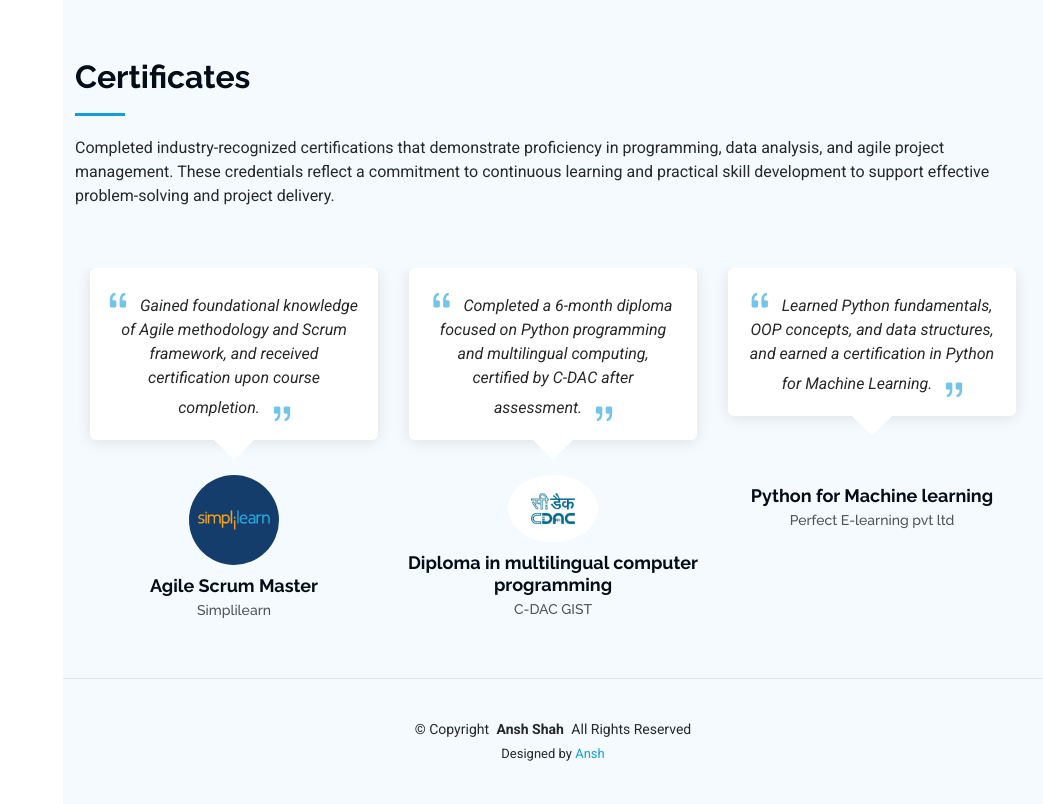
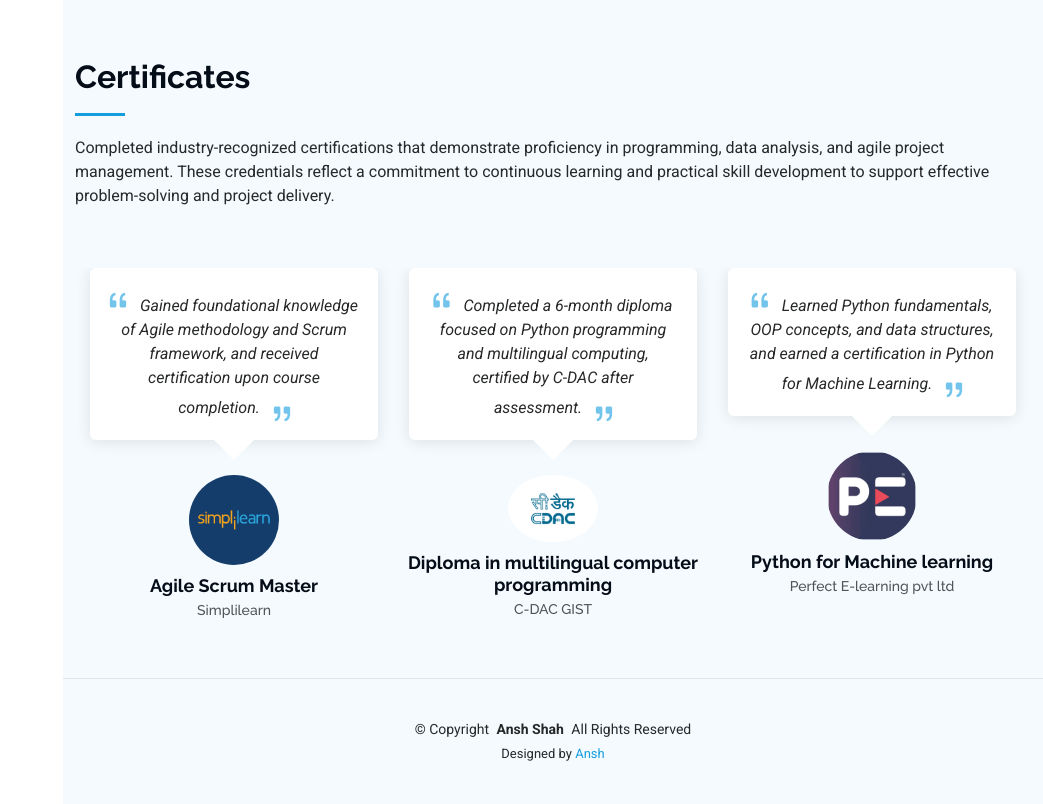
Before and after one commit to anshshah82/portfolio, a plain HTML site: page index.html in a window 1280 px wide. Shown: the part 4113-4917 px from the top of the page, without its empty margins (237-1280 px from the left). Drawn offline with Linux system fonts and the light colour scheme.

Commit message:
Update index.html

```diff
--- a/index.html
+++ b/index.html
@@ -437,7 +437,7 @@
                   <span>Learned Python fundamentals, OOP concepts, and data structures, and earned a certification in Python for Machine Learning.</span>
                   <i class="bi bi-quote quote-icon-right"></i>
                 </p>
-                <img src="PERFECT E‑LEARNiNG.webp" class="testimonial-img" alt="">
+                <img src="perfect e-learning.webp" class="testimonial-img" alt="">
                 <h3>Python for Machine learning</h3>
                 <h4>Perfect E-learning pvt ltd</h4>
               </div>
```
